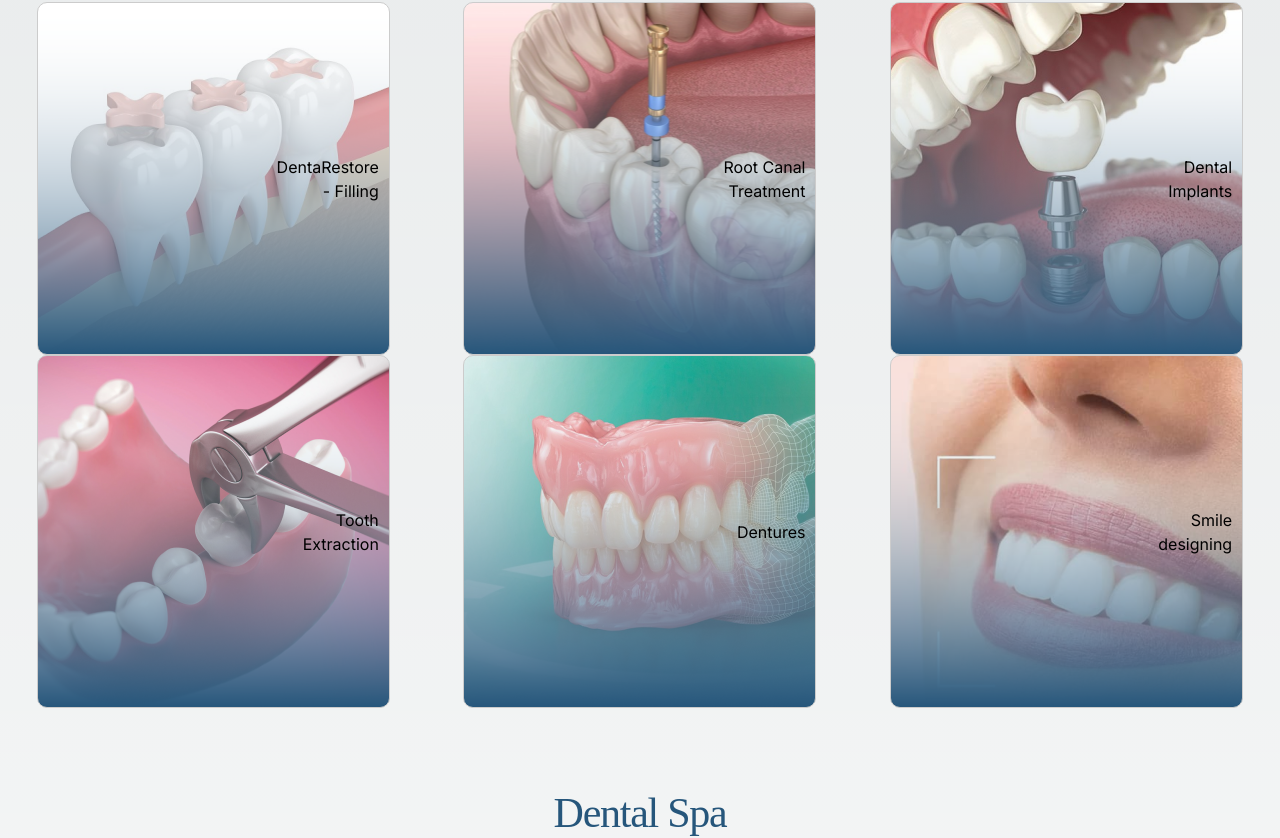
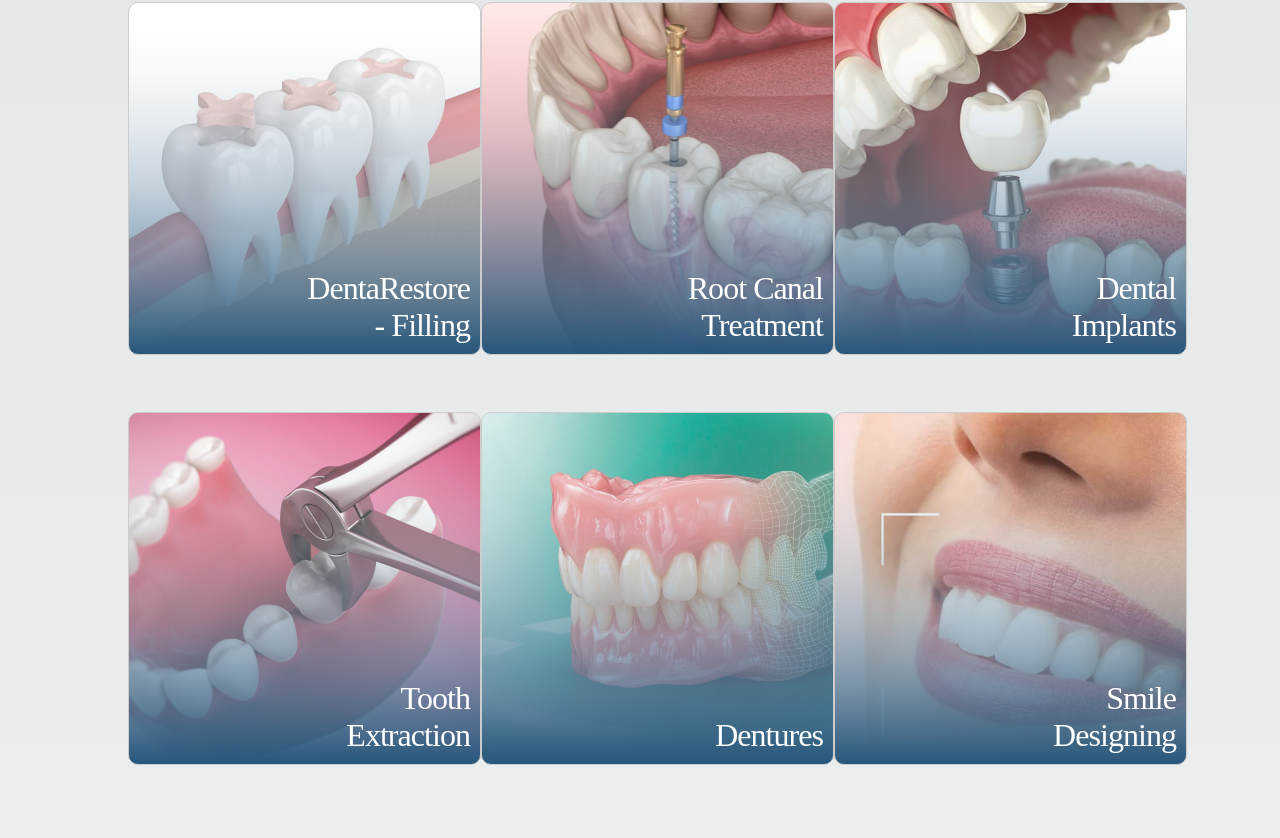
Before and after one commit to Joelshaji5/homnidentnew, a Next.js app: page / in a window 1280 px wide. Shown: the part 2089-2927 px from the top of the page. Built offline with nearby package versions, Linux system fonts and the light colour scheme.

Commit message:
Testimonial update

```diff
--- a/src/app/Components/HeroComponent/PatienttesTimonials.jsx
+++ b/src/app/Components/HeroComponent/PatienttesTimonials.jsx
@@ -1,22 +1,17 @@
 "use client"
-import React, { useState } from 'react';
+import React from 'react';
 import "../../Style/Testinmonial.css";
 import Responsive from "../Components/Slider/SliderMobilePR.js"
 import "slick-carousel/slick/slick.css";
 import "slick-carousel/slick/slick-theme.css";
 
 function Patienttestimonials() {
-  const [isSmallScreen, setIsSmallScreen] = useState(false);
-
 
   return (
-    <div className={isSmallScreen ? 'testimonialDiv' : 'sliderContainer'}>
-      {isSmallScreen ? (
-        <>
+    <div className='testimonialContainer'>
+      <div className='testimonialDiv'>
         <h1 className='testimonialHeading'>Patient testimonials</h1>
         <p className='testimonialPara'>Presenting the radiant smiles for our valued patients. We are dedicated to providing top-tier quality & care. Witnessing the joy in our patient’s smiles is our greatest reward.</p>
-
-
         <div className="atul">
           <div className="card">
             <h1 className='testimonialCardHeading'>Alka Pandey</h1>
@@ -49,16 +44,14 @@ function Patienttestimonials() {
         </div>
         <h1 className='testimonialSubHeading'>Homnident is all about creating smiles by winning hearts too!</h1>
         <button className='BookBtn'>Book A Consultation Now</button>
-        </>
-      ) : (
-        <>
+      </div>
+      <div className='sliderContainer'>
         <div className='testimonialHeadingDiv'>
           <h1 className='TestumonialMbH'>Patient testimonials</h1>
           <p className='TestumonialMbP'>Presenting the radiant smiles for our valued patients. We are dedicated to providing top-tier quality & care. Witnessing the joy in our patient’s smiles is our greatest reward.</p>
         </div>
         <Responsive />
-        </>
-      )}
+      </div>
     </div>
   );
 }
--- a/src/app/Style/Essentials.css
+++ b/src/app/Style/Essentials.css
@@ -3,10 +3,27 @@
     display: none;
 }
 
+
+.essentialsImgDiv1 >h1 {
+    color: #FFF;
+text-align: right;
+font-family: "Lexend Deca";
+font-size: 32px;
+font-style: normal;
+font-weight: 400;
+line-height: normal;
+letter-spacing: -0.96px;
+text-transform: capitalize;
+}
+
+
   .pic-grid {
     display: grid;
     grid-template-columns: repeat(3, 1fr);
     justify-items: center;
+    width: 80vw;
+    margin: auto;
+
 
 
   }
@@ -17,6 +34,8 @@
     flex-shrink: 0;
     text-align: end;
     width: 353px;
+    align-items: end;
+    justify-content: end;
 
 
           }
@@ -58,6 +77,8 @@
             object-fit: cover;
             background-position: center;
             background-repeat: no-repeat;
+            margin-top: 57px;
+
             width: 353px;
             height: 353px;
             flex-shrink: 0;          }
@@ -69,6 +90,8 @@
             object-fit: cover;
             background-position: center;
             background-repeat: no-repeat;
+            margin-top: 57px;
+
             width: 353px;
             height: 353px;
             flex-shrink: 0;          }
@@ -80,6 +103,8 @@
             object-fit: cover;
             background-position: center;
             background-repeat: no-repeat;
+            margin-top: 57px;
+
             width: 353px;
             height: 353px;
             flex-shrink: 0;          }
--- a/src/app/Style/Hero2.css
+++ b/src/app/Style/Hero2.css
@@ -53,7 +53,7 @@ letter-spacing: -0.48px;
     }
     .about2Div{
         flex-direction: column-reverse;
-        background-image: url("/hero2DivMb.png");
+        background-image: url("/WhoWeMb.png");
         background-size: auto;
         background-position: top;
         background-repeat: no-repeat;
@@ -129,6 +129,8 @@ position: relative;
         display: block;
 
         background-image: url("/MbHero2BgImg");
+        margin-bottom: -150px;
+
     }
 
 
--- a/src/app/Style/Testinmonial.css
+++ b/src/app/Style/Testinmonial.css
@@ -190,8 +190,15 @@
         display: none;
     }
 
+    .testimonialDiv{
+        display: block;
+    }
+
 
       @media only screen and (max-width: 768px) {
+        .testimonialDiv{
+            display: none;
+        }
 
 
 
@@ -213,10 +220,9 @@
             display: block;
             object-fit: cover;
             width: 100vw;
-            margin-top: 50px;
+            margin-top: -130px;
             overflow: hidden;
 
-            padding-bottom: 113px;
             }
 
 
```
Also changed, not shown: public/WhoWeMb.png (added). Lines whose indentation alone changed are shown as unchanged.
